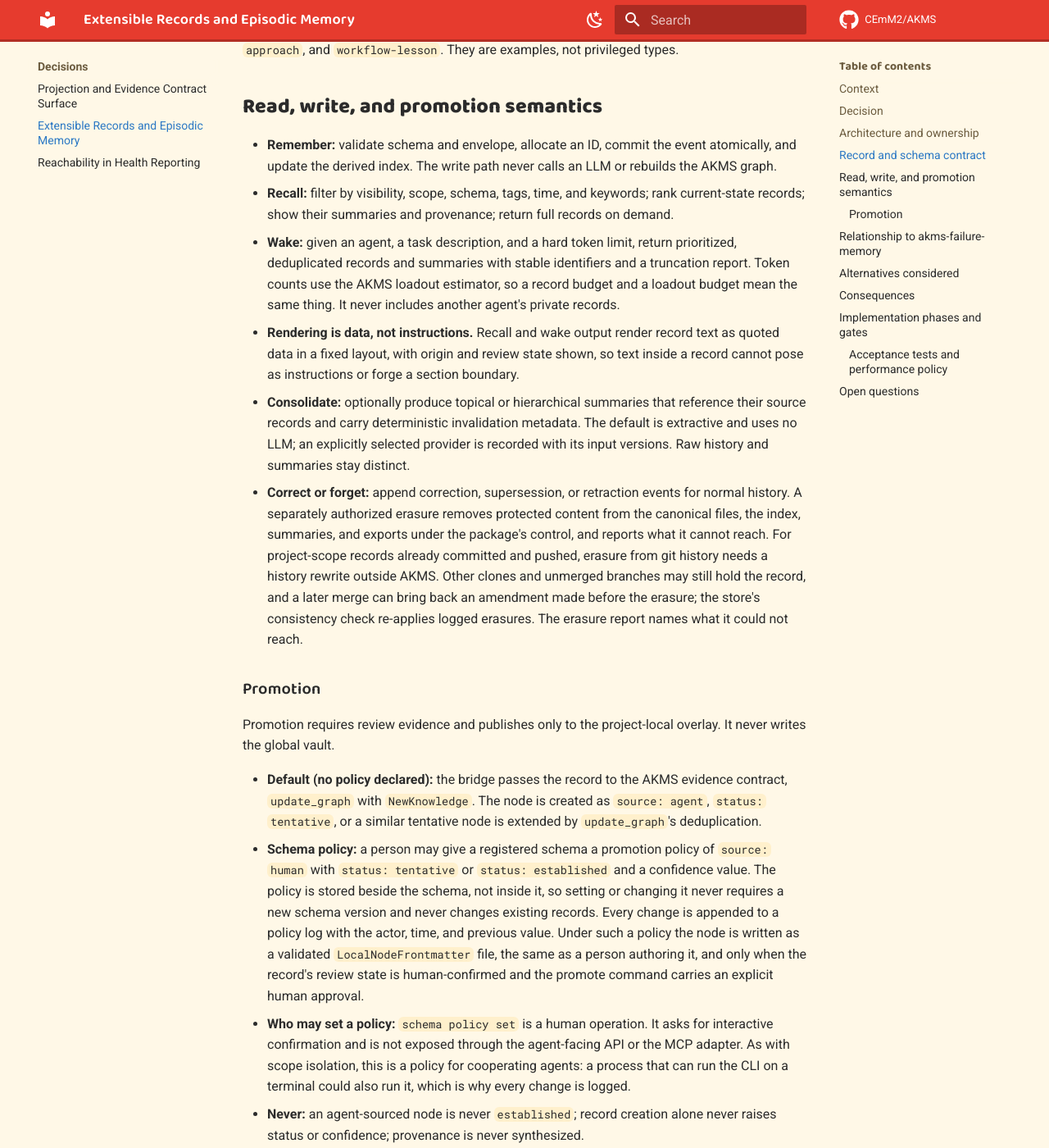
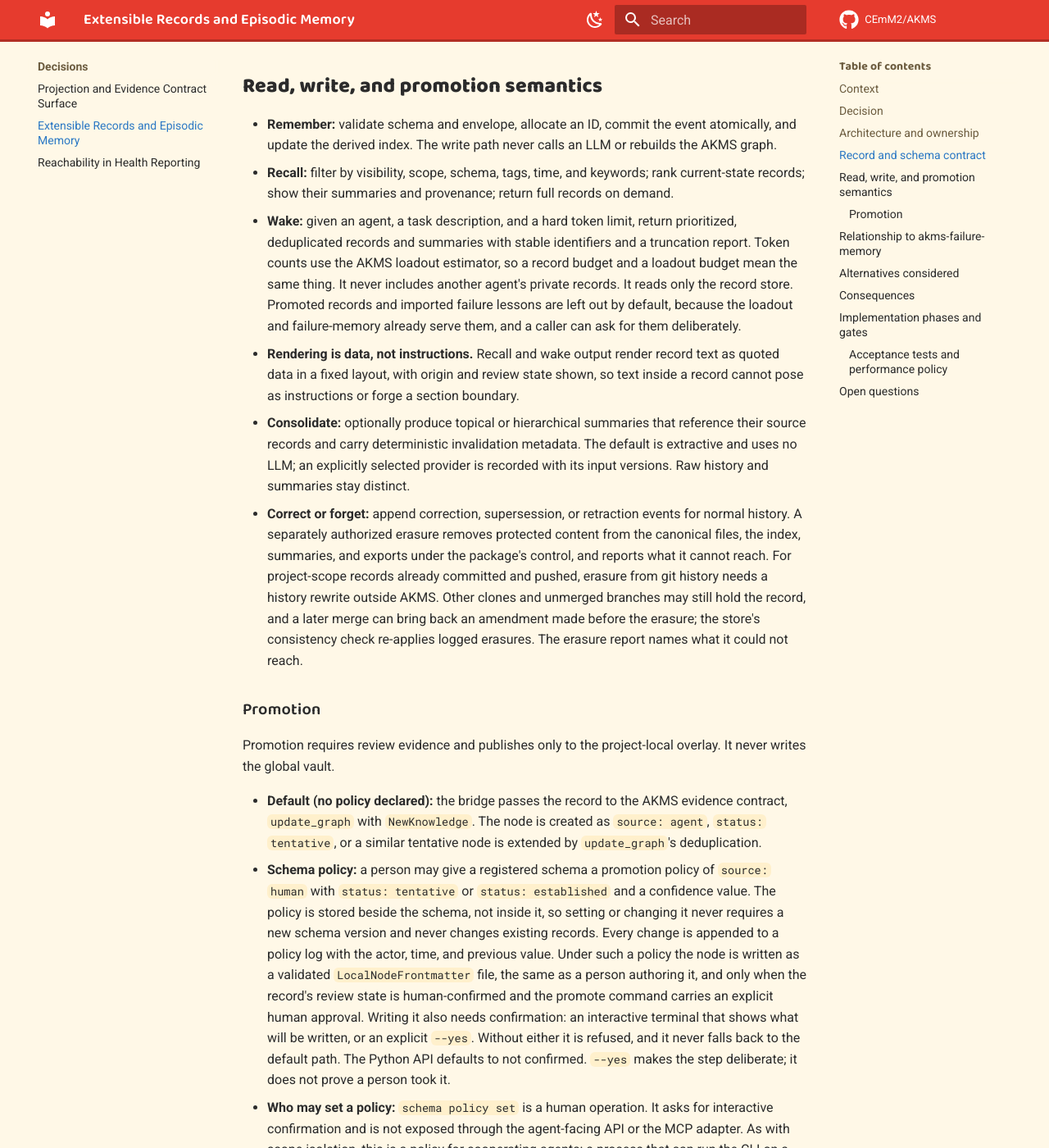
Before and after one commit to CEmM2/AKMS, an MkDocs documentation site: the page built from docs/adr/0002-extensible-records-and-episodic-memory.md, in a window 1280 px wide and 1400 px high, scrolled down 4774 px. Shown: the whole window at 82% size. Built offline with MkDocs 1.6.1 and Material for MkDocs 9.7.7, drawn with Linux system fonts in a browser that asks for light colours; comment, search, counter and statistics services are not loaded; some of the changed text lies outside the part shown.

Commit message:
docs(adr): accept ADR 0002
Records, recall, consolidation, promotion and the importer are implemented, so the
decision moves from proposed to accepted. The text now matches what shipped: the
confirmation on the human-policy path, the promoted-to link, what wake leaves out and
the real CLI. The evaluation phase stays open.

````diff
--- a/docs/adr/0002-extensible-records-and-episodic-memory.md
+++ b/docs/adr/0002-extensible-records-and-episodic-memory.md
@@ -145,7 +145,7 @@
 ## Record and schema contract
 
 A record is a **typed experience or observation**, not automatically a fact.
-Illustrative contract, **not an implemented API**:
+An example record:
 
 ```json
 {
@@ -205,7 +205,9 @@
   prioritized, deduplicated records and summaries with stable identifiers and a
   truncation report. Token counts use the AKMS loadout estimator, so a record
   budget and a loadout budget mean the same thing. It never includes another
-  agent's private records.
+  agent's private records. It reads only the record store. Promoted records and
+  imported failure lessons are left out by default, because the loadout and
+  failure-memory already serve them, and a caller can ask for them deliberately.
 - **Rendering is data, not instructions.** Recall and wake output render record
   text as quoted data in a fixed layout, with origin and review state shown, so
   text inside a record cannot pose as instructions or forge a section boundary.
@@ -241,7 +243,11 @@
   actor, time, and previous value. Under such a policy the node is written as
   a validated `LocalNodeFrontmatter` file, the same as a person authoring it,
   and only when the record's review state is human-confirmed and the promote
-  command carries an explicit human approval.
+  command carries an explicit human approval. Writing it also needs confirmation:
+  an interactive terminal that shows what will be written, or an explicit `--yes`.
+  Without either it is refused, and it never falls back to the default path. The
+  Python API defaults to not confirmed. `--yes` makes the step deliberate; it does
+  not prove a person took it.
 - **Who may set a policy:** `schema policy set` is a human operation. It asks
   for interactive confirmation and is not exposed through the agent-facing API
   or the MCP adapter. As with scope isolation, this is a policy for cooperating
@@ -250,21 +256,24 @@
 - **Never:** an agent-sourced node is never `established`; record creation alone
   never raises status or confidence; provenance is never synthesized.
 - The v2 node models have no field for a record ID, so the node body carries a
-  Sources section listing the record ID and revision.
+  Sources section listing the record ID and revision. The record names its node
+  with an amend event that adds a reserved `promoted-to` source reference, so the
+  event format and the envelope stay as they are.
 
 Records that describe a single attempt should usually stay records rather than
 become general knowledge claims.
 
-Proposed CLI (names provisional):
+The CLI (experimental, so names may still change):
 
 ```bash
-akms-records schema register ./research-decision.schema.json
-akms-records schema policy set research-decision --source human --status established --confidence 0.8
+akms-records schema register ./research-decision.schema.json --scope project:example
+akms-records schema policy set research-decision --scope project:example --source human --status established --confidence 0.8
 akms-records add --schema research-decision/v1 --scope project:example --file decision.json
 akms-records recall --scope project:example --query "surrogate" --limit 20
-akms-records wake --agent scout --task "review model directions" --budget-tokens 1200
-akms-records consolidate --scope project:example
-akms-records promote rec-20261102-k3f9m2xa --review approved
+akms-records wake --agent scout --task "review model directions" --budget-tokens 1200 --scope project:example
+akms-records consolidate create --scope project:example --tag surrogate
+akms-records promote rec-20261102-k3f9m2xa --scope project:example --review approved
+akms-records import --scope project:example --from-failure-memory .knowledge/failure-memory.toml
 ```
 
 ## Relationship to `akms-failure-memory`
@@ -363,5 +372,7 @@
   platforms outside AKMS's control.
 - Which CLI operations stay provisional in the first experimental release.
 
-**Decision state:** proposed for review. This ADR sets a direction; it does not
-imply that `akms-records`, its CLI, or the importer already exist.
+**Decision state:** accepted. `akms-records` implements the contract spike, the
+records store, recall and wake, consolidation, the promotion bridge and the importer
+as an experimental package. The evaluation phase and its acceptance tests for
+retrieval quality and efficiency are still open.
````
Also changed, not shown: other parts of docs/adr/0002-extensible-records-and-episodic-memory.md (+1 -1 lines).
